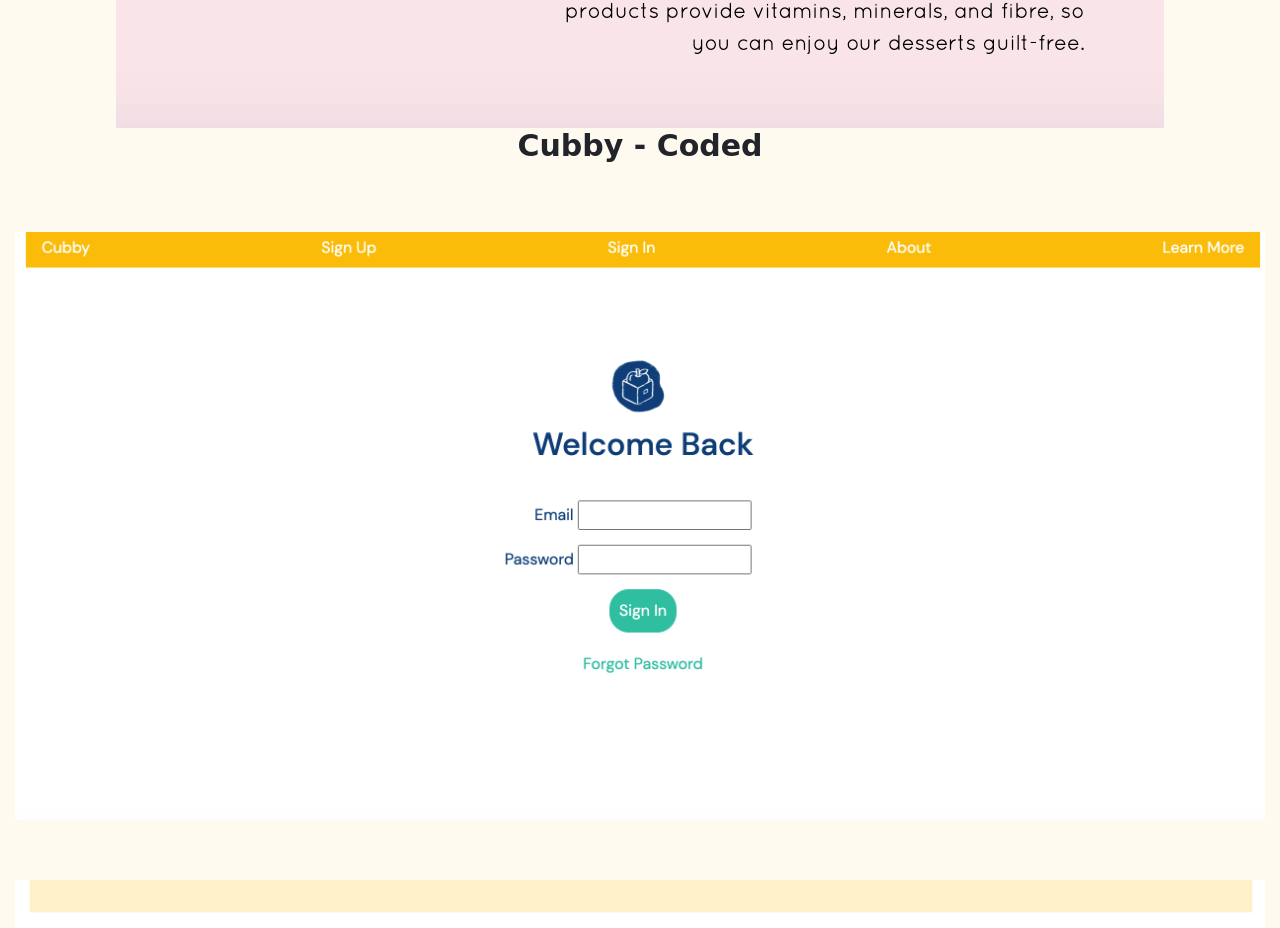
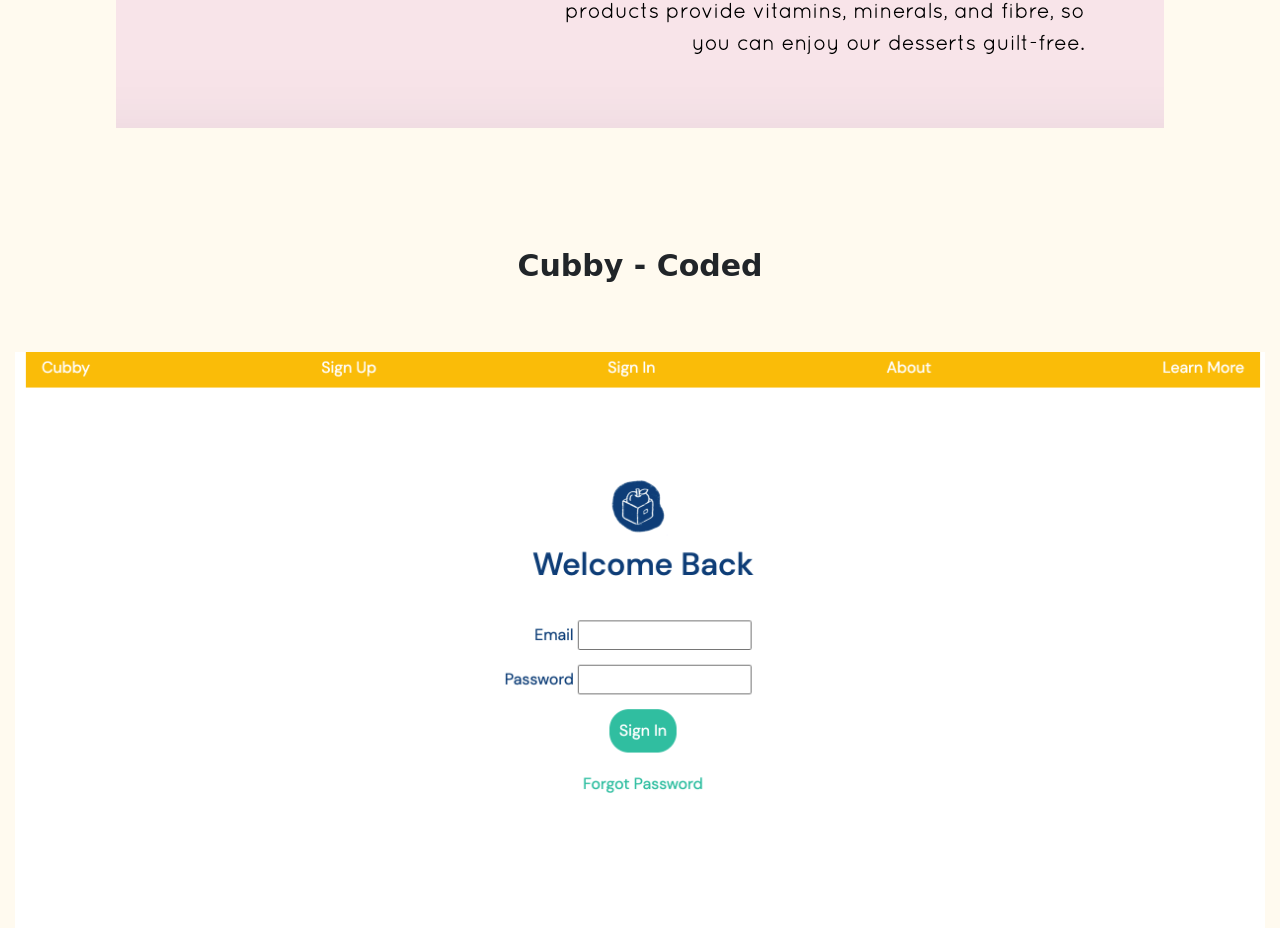
Before and after one commit to soflop/soflop.github.io, a plain HTML site: page code-design-page-soflop.html in a window 1280 px wide. Shown: the part 3358-4286 px from the top of the page. Drawn offline with nearby package versions, Linux system fonts and the light colour scheme; a web font is replaced by a local one.

Commit message:
Add files via upload

```diff
--- a/code-design-page-soflop.html
+++ b/code-design-page-soflop.html
@@ -75,7 +75,7 @@
 
         <div class="row row-bootstrap">
             <div class="col col-12 d-flex justify-content-center">
-                <div class="cubby-div">
+                <div class="cubby-div-heading">
                     <h2><strong>Cubby - Coded</strong></h2>
                 </div> <!--sweet-zen-desserts-->
             </div> <!--col-->
```
